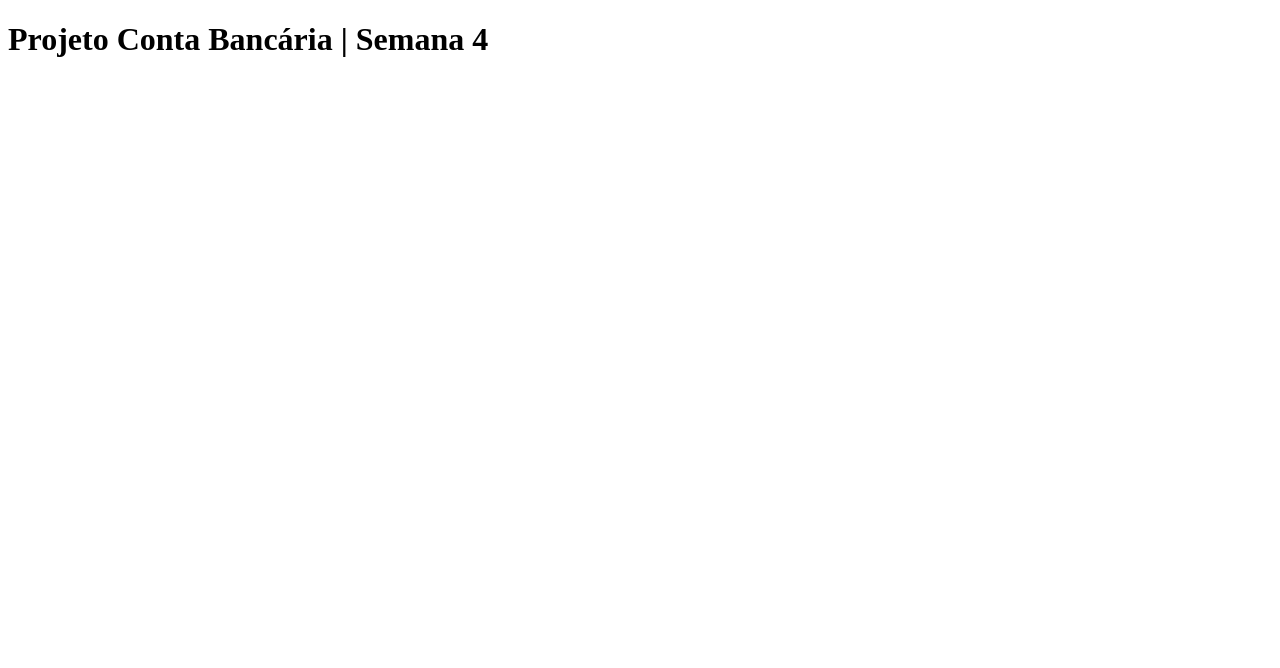
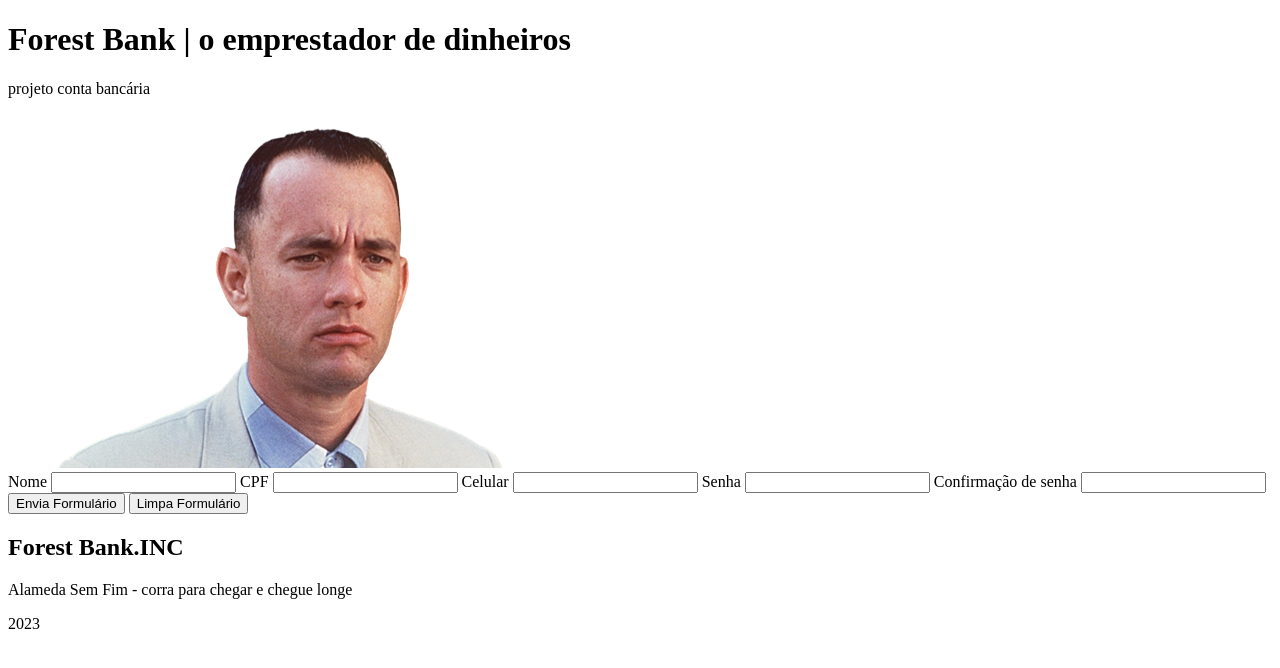
Before and after one commit to mluavs/projetoContaBancaria, a plain HTML site: page index.html in a window 1280 px wide. Drawn offline with Linux system fonts and the light colour scheme.

Commit message:
update index.html with form

```diff
--- a/index.html
+++ b/index.html
@@ -9,6 +9,28 @@
     <link rel="stylesheet" href="styles.css">
 </head>
 <body>
-    <h1>Projeto Conta Bancária | Semana 4</h1>
+    <header class="header">
+        <div class="headerText">
+            <h1>Forest Bank | o emprestador de dinheiros</h1>
+            <p>projeto conta bancária</p>
+        </div>
+            <img src="./assets/forestBank.png" alt="Forest Gump">
+    </header>
+    <div>
+        <form action="" class="formulario">
+            Nome <input type="text">
+            CPF <input type="number" name="CPF" id="CPF">
+            Celular <input type="number" name="celular" id="celular">
+            Senha <input type="password" name="senha" id="senha">
+            Confirmação de senha <input type="password">
+            <button class="botoes">Envia Formulário</button>
+            <button class="botoes">Limpa Formulário</button>
+        </form>
+    </div>
+    <footer>
+        <h2>Forest Bank.INC</h2>
+        <p>Alameda Sem Fim - corra para chegar e chegue longe</p>
+        <p>2023</p>
+    </footer>
 </body>
 </html>
```
